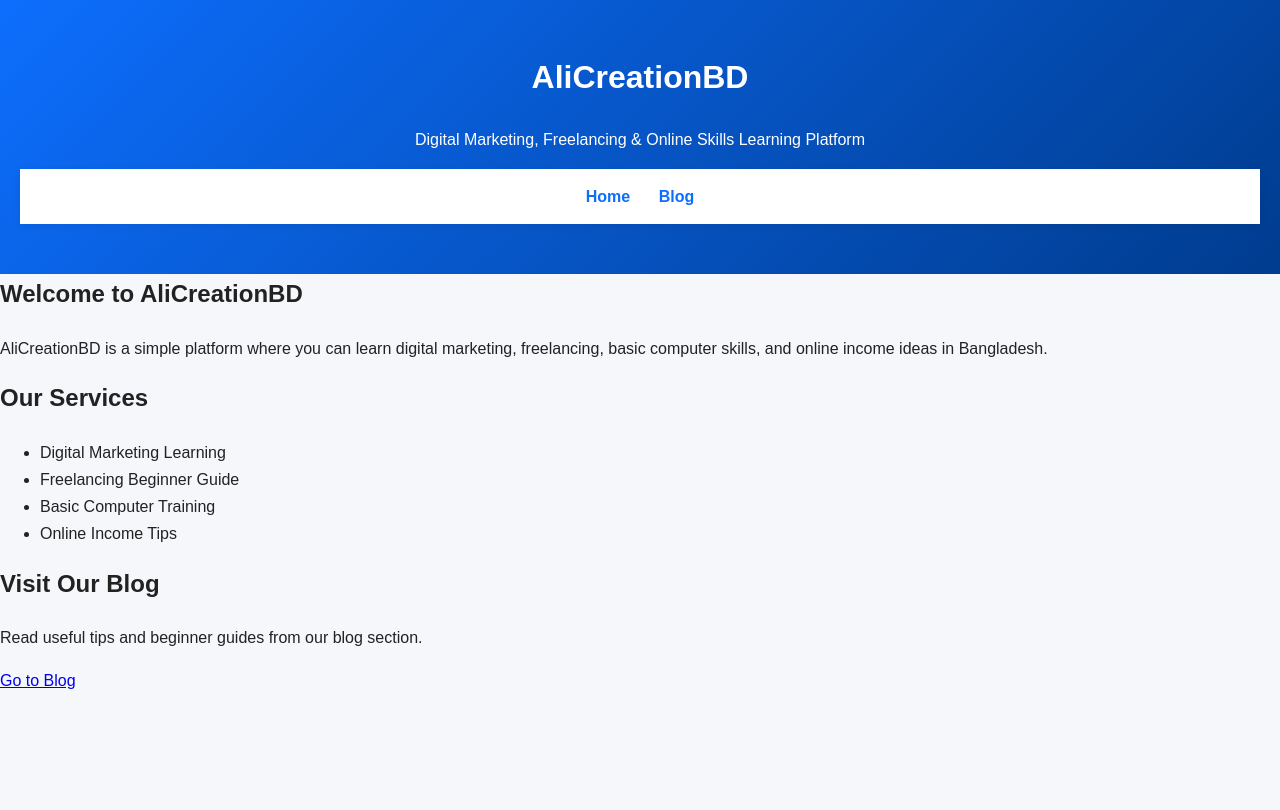
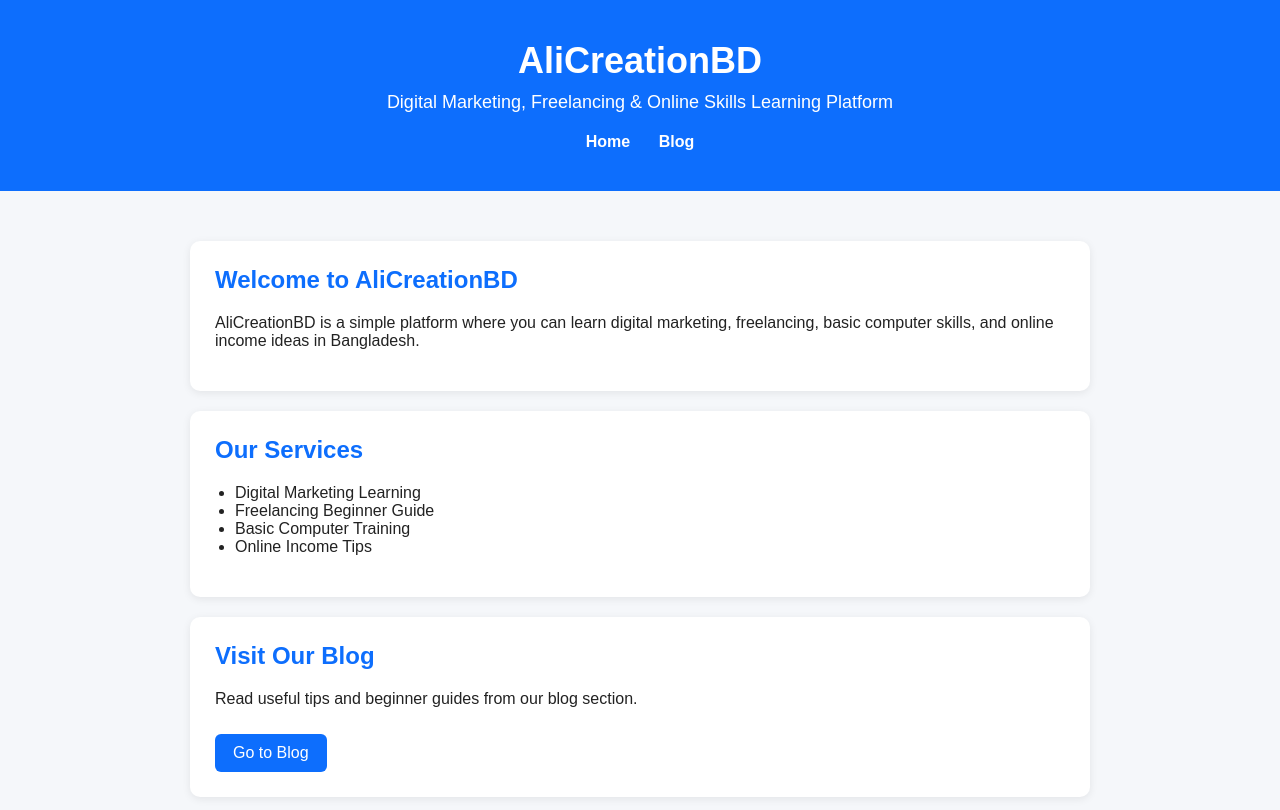
Before and after one commit to sheikhminar3624-hue/alicreationbd, a plain HTML site: page index.html in a window 1280 px wide. Drawn offline with Linux system fonts and the light colour scheme.

Commit message:
Refactor CSS styles for layout and design improvements

```diff
--- a/assets/style.css
+++ b/assets/style.css
@@ -1,63 +1,76 @@
-body{
+body {
+  margin: 0;
+  padding: 0;
   font-family: Arial, sans-serif;
-  margin: 0;
-  background: #f5f7fb;
+  background: #f5f7fa;
   color: #222;
-  line-height: 1.7;
 }
 
-header{
-  background: linear-gradient(135deg,#0d6efd,#003c8f);
+header {
+  background: #0d6efd;
   color: white;
   text-align: center;
-  padding: 50px 20px;
+  padding: 40px 20px;
 }
 
-nav{
-  background: white;
-  box-shadow: 0 2px 8px rgba(0,0,0,0.08);
-  text-align: center;
-  padding: 14px;
+header h1 {
+  margin: 0;
+  font-size: 36px;
 }
 
-nav a{
+header p {
+  margin-top: 10px;
+  font-size: 18px;
+}
+
+nav {
+  margin-top: 20px;
+}
+
+nav a {
+  color: white;
   text-decoration: none;
-  color: #0d6efd;
   margin: 0 12px;
   font-weight: bold;
 }
 
-.container{
-  width: 90%;
-  max-width: 1100px;
-  margin: 30px auto;
+nav a:hover {
+  text-decoration: underline;
 }
 
-.card{
-  background: white;
-  padding: 24px;
-  border-radius: 14px;
-  box-shadow: 0 4px 14px rgba(0,0,0,0.08);
-  margin-bottom: 20px;
+main {
+  max-width: 900px;
+  margin: 30px auto;
+  padding: 20px;
 }
 
-.btn{
+section {
+  background: white;
+  margin-bottom: 20px;
+  padding: 25px;
+  border-radius: 10px;
+  box-shadow: 0 2px 8px rgba(0, 0, 0, 0.08);
+}
+
+section h2 {
+  margin-top: 0;
+  color: #0d6efd;
+}
+
+ul {
+  padding-left: 20px;
+}
+
+section a {
   display: inline-block;
+  margin-top: 10px;
   background: #0d6efd;
   color: white;
+  padding: 10px 18px;
   text-decoration: none;
-  padding: 10px 16px;
-  border-radius: 8px;
+  border-radius: 6px;
 }
 
-footer{
-  background: #111827;
-  color: white;
-  text-align: center;
-  padding: 20px;
-  margin-top: 40px;
+section a:hover {
+  background: #0b5ed7;
 }
-
-h1,h2,h3{
-  margin-top: 0;
-}
```
